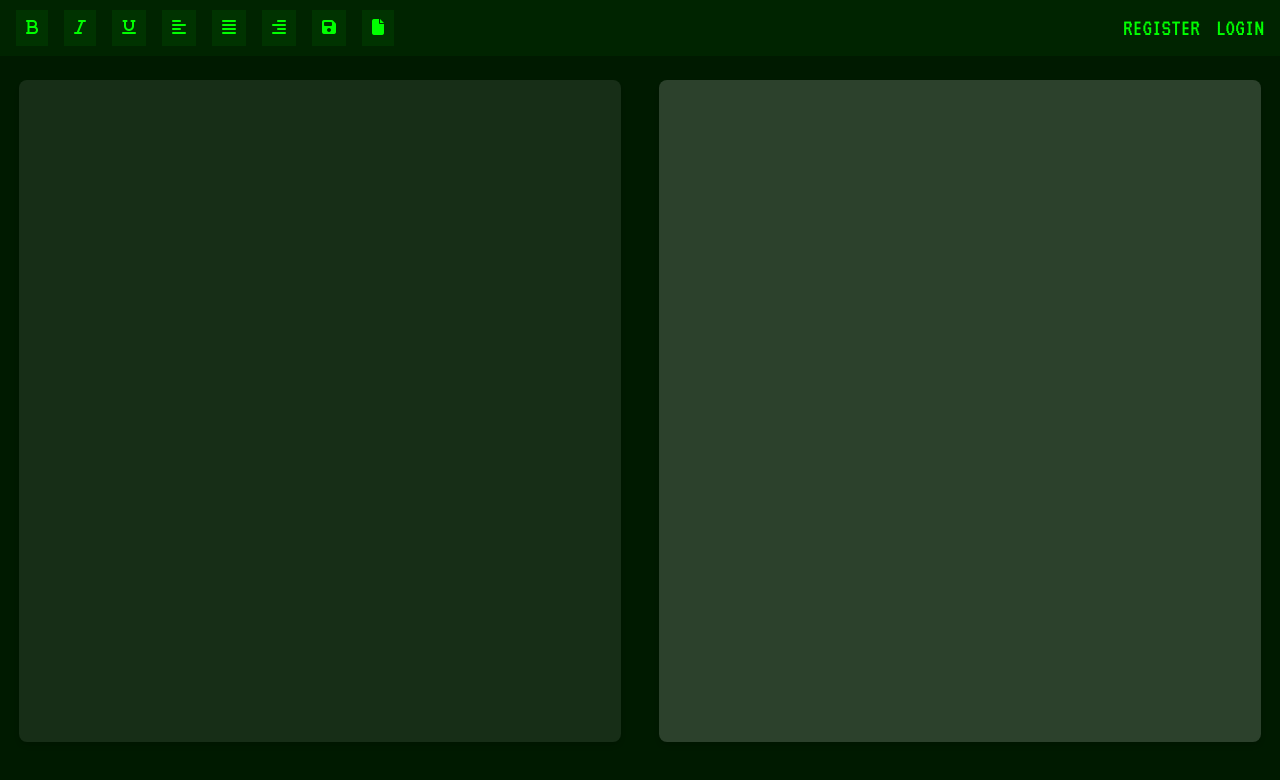
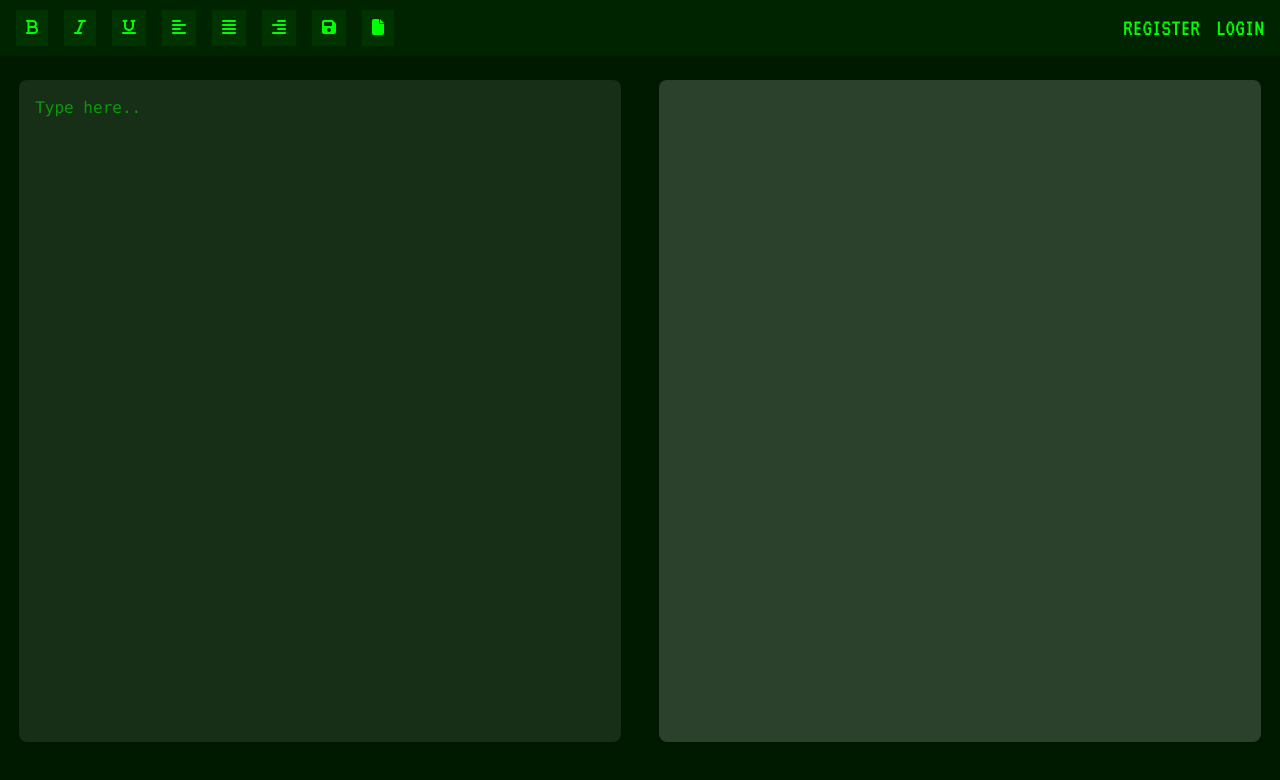
Before and after one commit to denizMishev/jax, a React (Vite) app: page / in a window 1280 px wide. Shown: the top 780 px of the page. Built offline with nearby package versions, Linux system fonts and the light colour scheme.

Commit message:
added textarea input handling

```diff
--- a/src/components/editor/TextPanel.tsx
+++ b/src/components/editor/TextPanel.tsx
@@ -1,3 +1,32 @@
-export function TextPanel() {
-  return <div className="bg-[#dcdcdc1a] rounded-lg shadow-md w-[47%]"></div>;
+import { useRef, useEffect } from "react";
+
+interface TextPanelProps {
+  onTextChange: (text: string) => void;
+  initialText?: string;
 }
+
+export function TextPanel({ onTextChange, initialText = "" }: TextPanelProps) {
+  const textareaRef = useRef<HTMLTextAreaElement>(null);
+
+  useEffect(() => {
+    if (textareaRef.current) {
+      textareaRef.current.value = initialText;
+    }
+  }, [initialText]);
+
+  const handleInput = (e: React.FormEvent<HTMLTextAreaElement>) => {
+    const newText = e.currentTarget.value;
+    onTextChange(newText);
+  };
+
+  return (
+    <div className="bg-[#dcdcdc1a] rounded-lg shadow-md w-[47%]">
+      <textarea
+        ref={textareaRef}
+        className="w-full h-full p-4 font-mono text-accent-100 text-base focus:outline-none resize-none"
+        onInput={handleInput}
+        placeholder="Type here.."
+      />
+    </div>
+  );
+}
```
